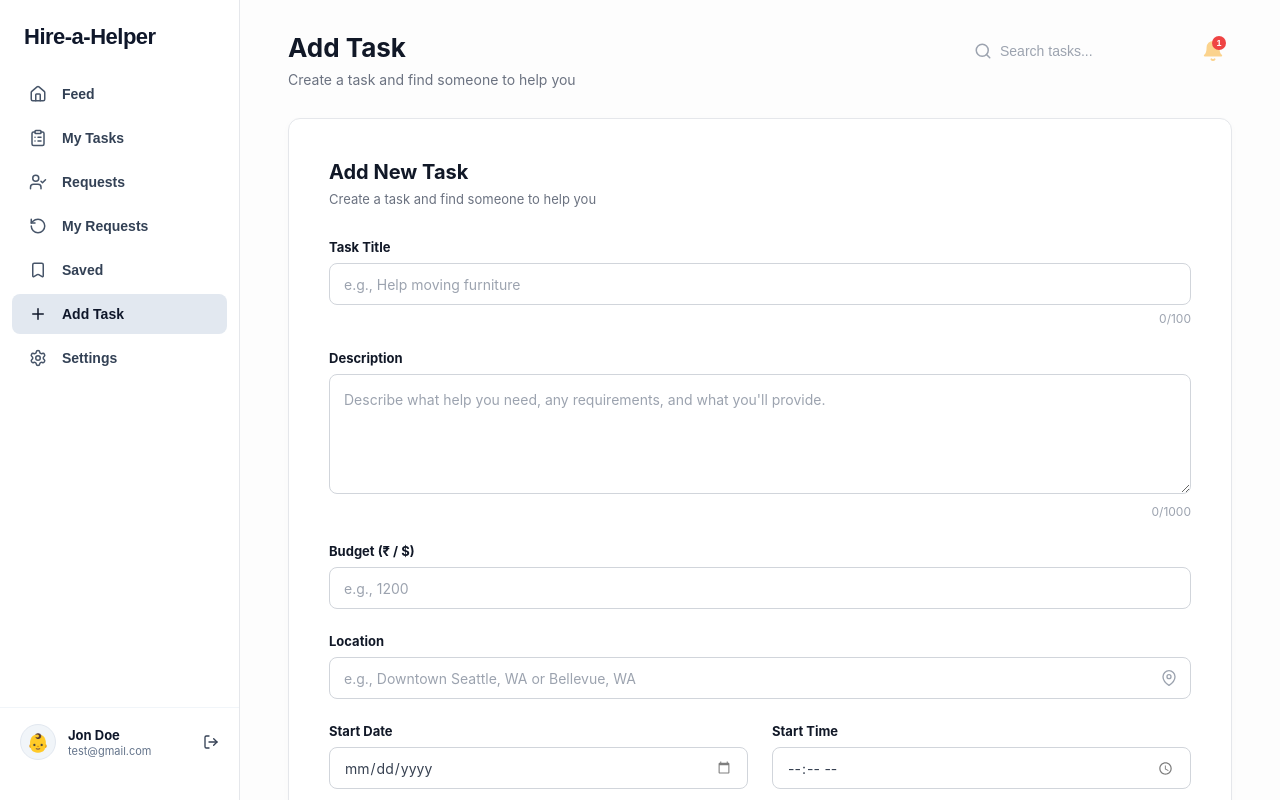
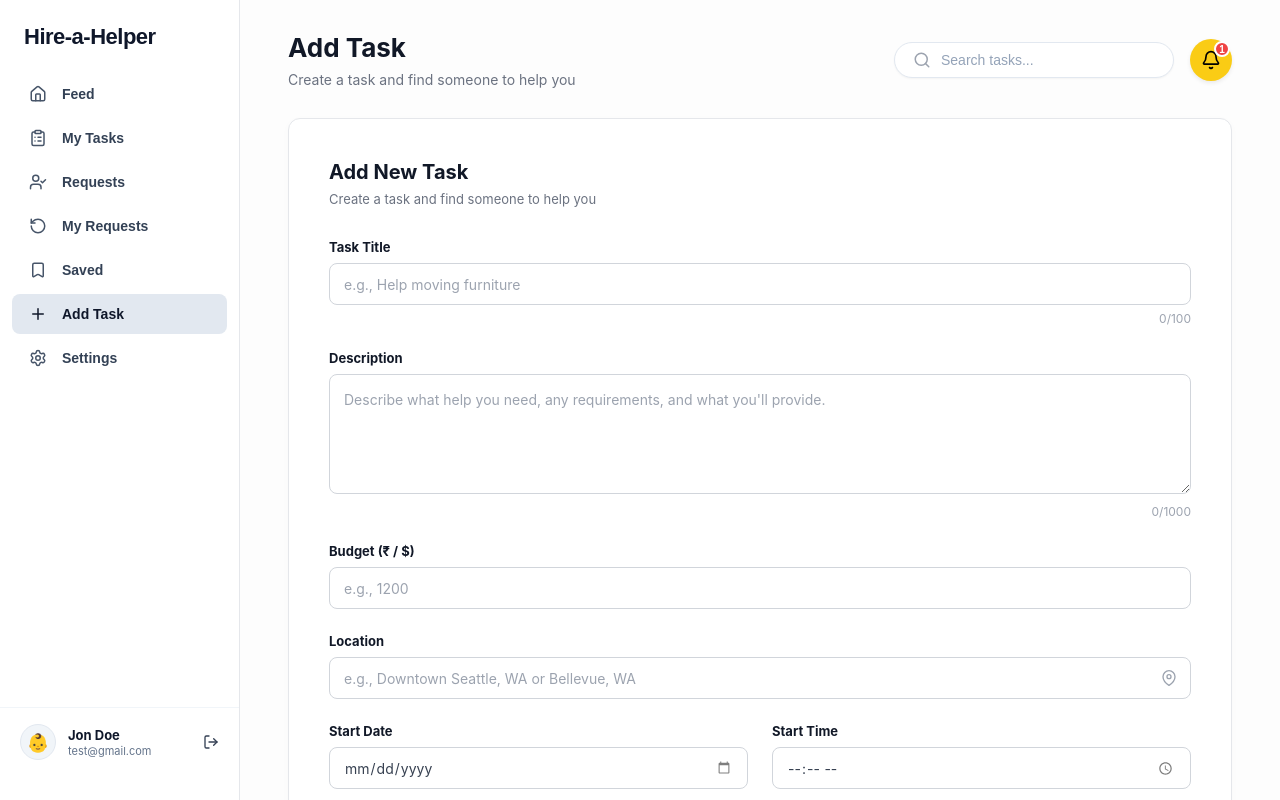
Before and after one commit to springboardmentor210/HireHelper_Team1, a React (Vite) app in the folder client/: page /add-task in a window 1280 px wide. Shown: the top 800 px of the page. Built offline with nearby package versions, Linux system fonts and the light colour scheme; no server answers.

Commit message:
feat: Fixed Sidebar issue in all the pages

```diff
--- a/client/src/features/feed/pages/Feed.jsx
+++ b/client/src/features/feed/pages/Feed.jsx
@@ -2,13 +2,8 @@ import { useNavigate } from "react-router-dom";
 import { useState } from "react";
 import Sidebar from "../../../components/layout/Sidebar";
 import { useTasks } from "../../../context/TaskContext";
-
-import {
-  Bell,
-  Search,
-  MapPin,
-  Clock,
-} from "lucide-react";
+import SearchBar from "../../tasks/components/SearchBar";
+import { MapPin, Clock } from "lucide-react";
 
 import "../styles/Feed.css";
 
@@ -196,22 +191,11 @@ function Feed() {
             <p>Find tasks that need help</p>
           </div>
 
-          <div className="header-actions">
-            <div className="search-box">
-              <Search size={18} />
-              <input
-                type="text"
-                placeholder="Search tasks..."
-                value={search}
-                onChange={(event) => setSearch(event.target.value)}
-              />
-            </div>
-
-            <div className="notification">
-              <Bell size={21} />
-              <span></span>
-            </div>
-          </div>
+          <SearchBar
+            value={search}
+            onChange={setSearch}
+            onNotificationClick={() => navigate("/notifications")}
+          />
         </header>
 
         <div className="category-bar">
--- a/client/src/features/feed/styles/Feed.css
+++ b/client/src/features/feed/styles/Feed.css
@@ -35,6 +35,8 @@ body {
   flex: 1;
   min-width: 0;
   min-height: 100vh;
+  margin-left: 240px;
+  width: calc(100% - 240px);
 }
 
 .feed-header {
@@ -45,6 +47,78 @@ body {
   display: flex;
   align-items: center;
   justify-content: space-between;
+  gap:20px;
+}
+.search-notification-bar {
+  display: flex;
+  align-items: center;
+  gap: 16px;
+}
+
+.search-input-wrapper {
+  display: flex;
+  align-items: center;
+  gap: 10px;
+  background: #ffffff;
+  border: 1px solid #e2e8f0;
+  border-radius: 9999px;
+  padding: 8px 18px;
+  width: 280px;
+  box-shadow: 0 1px 2px rgba(0, 0, 0, 0.04);
+}
+
+.search-icon {
+  color: #94a3b8;
+  flex-shrink: 0;
+}
+
+.header-search-input {
+  border: none;
+  outline: none;
+  background: transparent;
+  width: 100%;
+  font-size: 14px;
+  color: #1e293b;
+}
+
+.notification-bell-btn {
+  width: 42px;
+  height: 42px;
+  border-radius: 50%;
+  background: #facc15;
+  border: none;
+  display: flex;
+  align-items: center;
+  justify-content: center;
+  position: relative;
+  cursor: pointer;
+  box-shadow: 0 2px 4px rgba(0, 0, 0, 0.08);
+  transition: transform 0.15s ease;
+}
+
+.notification-bell-btn:hover {
+  transform: scale(1.05);
+}
+
+.bell-icon {
+  color: #000000;
+}
+
+.notification-badge-dot {
+  position: absolute;
+  top: 2px;
+  right: 2px;
+  background: #ef4444;
+  color: #ffffff;
+  font-size: 10px;
+  font-weight: 800;
+  width: 16px;
+  height: 16px;
+  border-radius: 50%;
+  display: flex;
+  align-items: center;
+  justify-content: center;
+  border: 2px solid #ffffff;
 }
 
 /* ===================== CATEGORY BAR ===================== */
--- a/client/src/features/settings/pages/Settings.css
+++ b/client/src/features/settings/pages/Settings.css
@@ -11,6 +11,8 @@
   display: flex;
   flex-direction: column;
   overflow-y: auto;
+  margin-left: 240px;
+  width: calc(100% - 240px);
 }
 
 .navbar {
--- a/client/src/features/tasks/Styles/MyTasks.css
+++ b/client/src/features/tasks/Styles/MyTasks.css
@@ -17,6 +17,8 @@
   gap: 24px;
   max-width: 1400px;
   box-sizing: border-box;
+  margin-left: 240px;
+  width: calc(100% - 240px);
 }
 
 /* ================= Top Header Bar ================= */
--- a/client/src/features/tasks/pages/AddTask.css
+++ b/client/src/features/tasks/pages/AddTask.css
@@ -20,6 +20,8 @@
   min-width: 0;
   padding: 32px 48px;
   background: #fdfdfd;
+  margin-left: 240px;
+  width: calc(100% - 240px);
 }
 
 /* =========================================
@@ -28,7 +30,7 @@
 
 .add-task-page .add-task-topbar {
   display: flex;
-  align-items: flex-start;
+  align-items: center;
   justify-content: space-between;
   gap: 30px;
   margin-bottom: 30px;
@@ -48,78 +50,84 @@
   color: #6b7280;
 }
 
-/* Search + notification */
+/* =========================================
+   SEARCH & NOTIFICATION (SearchBar Component)
+========================================= */
 
-.add-task-page .add-task-top-actions {
+.search-notification-bar {
   display: flex;
   align-items: center;
-  gap: 20px;
+  gap: 16px;
 }
 
-.add-task-page .task-search {
+.search-input-wrapper {
   display: flex;
   align-items: center;
-  gap: 8px;
-  width: 200px;
-  color: #9ca3af;
+  gap: 10px;
+  background: #ffffff;
+  border: 1px solid #e2e8f0;
+  border-radius: 9999px;
+  padding: 8px 18px;
+  width: 280px;
+  box-shadow: 0 1px 2px rgba(0, 0, 0, 0.04);
 }
 
-.add-task-page .task-search svg {
-  width: 18px;
-  height: 18px;
+.search-icon {
+  color: #94a3b8;
   flex-shrink: 0;
-  color: #9ca3af;
 }
 
-.add-task-page .task-search input {
-  width: 100%;
-  padding: 6px 0;
+.header-search-input {
   border: none;
   outline: none;
   background: transparent;
+  width: 100%;
   font-size: 14px;
-  color: #374151;
+  color: #1e293b;
 }
 
-.add-task-page .task-search input::placeholder {
-  color: #9ca3af;
+.header-search-input::placeholder {
+  color: #94a3b8;
 }
 
-.add-task-page .notification-button {
-  position: relative;
+.notification-bell-btn {
+  width: 42px;
+  height: 42px;
+  border-radius: 50%;
+  background: #facc15;
+  border: none;
   display: flex;
   align-items: center;
   justify-content: center;
-  width: 38px;
-  height: 38px;
-  padding: 0;
-  border: none;
-  background: transparent;
-  color: #fbd38d;
+  position: relative;
   cursor: pointer;
+  box-shadow: 0 2px 4px rgba(0, 0, 0, 0.08);
+  transition: transform 0.15s ease;
 }
 
-.add-task-page .notification-button svg {
-  width: 22px;
-  height: 22px;
-  fill: #fbd38d;
+.notification-bell-btn:hover {
+  transform: scale(1.05);
 }
 
-.add-task-page .notification-dot {
+.bell-icon {
+  color: #000000;
+}
+
+.notification-badge-dot {
   position: absolute;
-  top: 4px;
-  right: 6px;
-  min-width: 14px;
-  height: 14px;
-  padding: 0;
+  top: 2px;
+  right: 2px;
+  background: #ef4444;
+  color: #ffffff;
+  font-size: 10px;
+  font-weight: 800;
+  width: 16px;
+  height: 16px;
+  border-radius: 50%;
   display: flex;
   align-items: center;
   justify-content: center;
-  border-radius: 50%;
-  background: #ef4444;
-  color: #ffffff;
-  font-size: 9px;
-  font-weight: 700;
+  border: 2px solid #ffffff;
 }
 
 /* =========================================
@@ -419,12 +427,18 @@
 @media (max-width: 850px) {
   .add-task-page .add-task-topbar {
     flex-direction: column;
+    align-items: flex-start;
     margin-bottom: 30px;
   }
 
-  .add-task-page .add-task-top-actions {
+  /* Updated mobile layout for the new search bar */
+  .search-notification-bar {
     width: 100%;
     justify-content: space-between;
+  }
+
+  .search-input-wrapper {
+    width: 100%;
   }
 
   .add-task-page .date-time-grid {
--- a/client/src/features/tasks/pages/AddTask.jsx
+++ b/client/src/features/tasks/pages/AddTask.jsx
@@ -3,10 +3,9 @@ import { useNavigate } from "react-router-dom";
 import Sidebar from "../../../components/layout/Sidebar";
 import api from "../../../config/api";
 import { createTask } from "../../../services/taskService";
+import SearchBar from "../../tasks/components/SearchBar";
 import "./AddTask.css";
 import {
-  FiSearch,
-  FiBell,
   FiMapPin,
   FiX,
   FiUploadCloud,
@@ -27,6 +26,10 @@ const categories = [
 export default function AddTask() {
   const navigate = useNavigate();
   const today = new Date().toISOString().split("T")[0];
+
+  // Added search state for the SearchBar
+  const [search, setSearch] = useState("");
+
   const [formData, setFormData] = useState({
     title: "",
     description: "",
@@ -154,34 +157,18 @@ export default function AddTask() {
       <Sidebar />
 
       <main className="add-task-main">
+        {/* Replaced old header actions with reusable SearchBar */}
         <header className="add-task-topbar">
           <div className="topbar-headings">
             <h1>Add Task</h1>
             <p>Create a task and find someone to help you</p>
           </div>
 
-          <div className="add-task-top-actions">
-            <div className="task-search">
-              <FiSearch />
-              <input
-                id="task-search"
-                name="taskSearch"
-                type="search"
-                placeholder="Search tasks..."
-                aria-label="Search tasks"
-                autoComplete="off"
-              />
-            </div>
-
-            <button
-              type="button"
-              className="notification-button"
-              aria-label="Notifications"
-            >
-              <FiBell />
-              <span className="notification-dot">1</span>
-            </button>
-          </div>
+          <SearchBar
+            value={search}
+            onChange={setSearch}
+            onNotificationClick={() => navigate("/notifications")}
+          />
         </header>
 
         <section className="add-task-content">
--- a/client/src/styles/Sidebar.css
+++ b/client/src/styles/Sidebar.css
@@ -8,7 +8,7 @@
   display: flex;
   flex-direction: column;
   padding: 24px 0;
-  position: sticky;
+  position: fixed;
   top: 0;
   box-sizing: border-box;
   overflow-y: auto;
```
